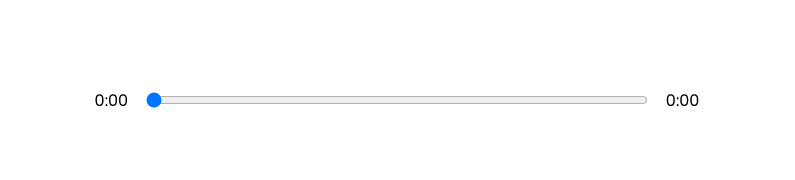
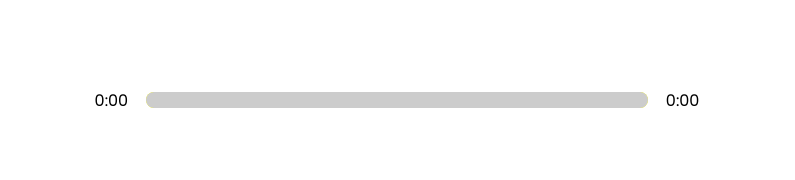
Before and after one commit to cartman1978/React-music, a React (Create React App) app: page / in a window 1280 px wide. Shown: the part 490-670 px from the top of the page, without its empty margins (243-1038 px from the left). Built offline with nearby package versions, Linux system fonts and the light colour scheme.

Commit message:
styled play control

```diff
--- a/src/components/Player.js
+++ b/src/components/Player.js
@@ -84,12 +84,15 @@
         <div className="player">
             <div className="time-control">
                 <p>{getTime(songInfo.currentTime)}</p>
+                <div className="track">
                     <input
                         min={0}
                         max={songInfo.duration || 0}
                         value={songInfo.currentTime}
                         onChange={dragHandler}
                         type="range" />
+                    <div className="animate-track"></div>
+                </div>
                 <p>{songInfo.duration ? getTime(songInfo.duration) : "0:00"}</p>
             </div>
             <div className="play-control">
--- a/src/styles/_player.scss
+++ b/src/styles/_player.scss
@@ -9,9 +9,12 @@
 .time-control {
     width: 50%;
     display: flex;
+    align-items: center;
     input {
         width: 100%;
-        padding: 1rem 0rem;
+        -webkit-appearance: none;
+        background: transparent;
+        cursor: pointer;
     }
     p {
         padding: 1.1rem;
@@ -28,3 +31,32 @@
         cursor: pointer;
     }
 }
+
+input[type="range"]:focus {
+    outline: none;
+  }
+  input[type="range"]::-webkit-slider-thumb {
+    -webkit-appearance: none;
+    height: 16px;
+    width: 16px;
+  }
+
+.track {
+    background: yellow;
+    width: 100%;
+    height: 16px;
+    position: relative;
+    border-radius: 1rem;
+    overflow: hidden;
+}
+
+.animate-track {
+    background: rgb(204, 204, 204);
+    width: 100%;
+    height: 100%;
+    position: absolute;
+    top: 0;
+    left: 0;
+    transform: translateX(0%);
+    pointer-events: none;
+}
```
Lines whose indentation alone changed are shown as unchanged.
